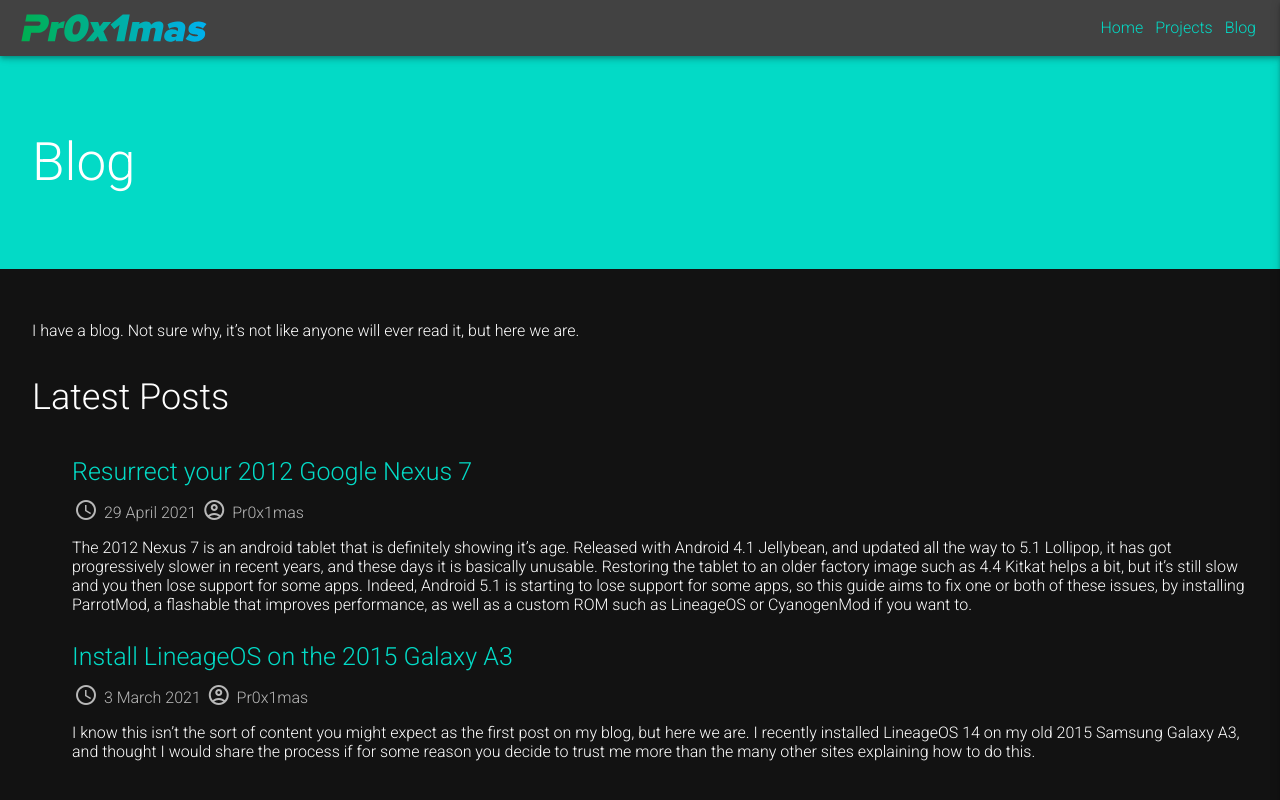
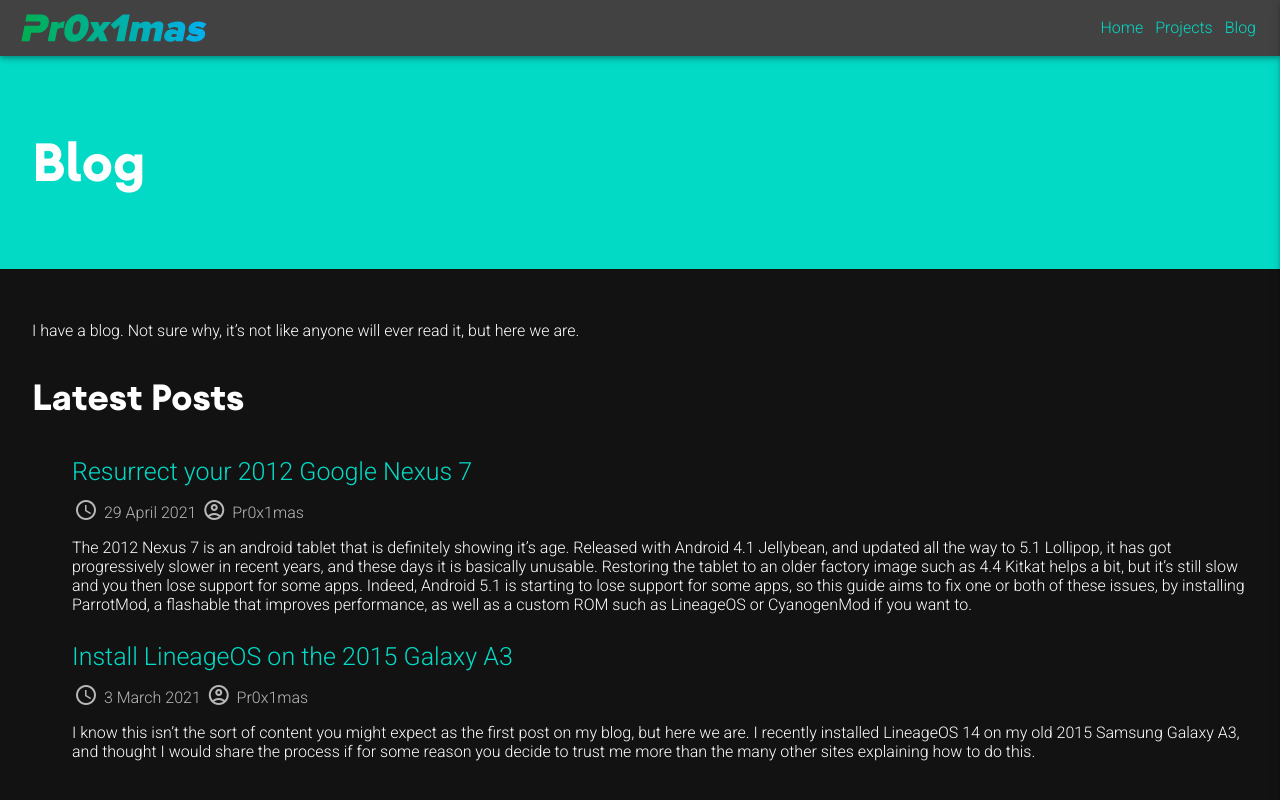
Before and after one commit to HyperHamster535/HyperHamster535.github.io, a Jekyll site: the page built from blog.md, in a window 1280 px wide. Shown: the top 800 px of the page. Built offline with Jekyll 4.4.1, drawn with Linux system fonts in a browser that asks for light colours.

Commit message:
making more use of androideuclid font

```diff
--- a/css/fonts.css
+++ b/css/fonts.css
@@ -1,6 +1,11 @@
 
-h1, h2, h3, h4, h5, h6, p, a, button, li {
+p, a, button, li {
     font-family: 'Roboto', sans-serif;
+    font-weight: 300;
+}
+
+h1, h2, h3, h4, h5, h6{
+    font-family: "Android Euclid", 'Roboto', sans-serif;
     font-weight: 300;
 }
 
```
